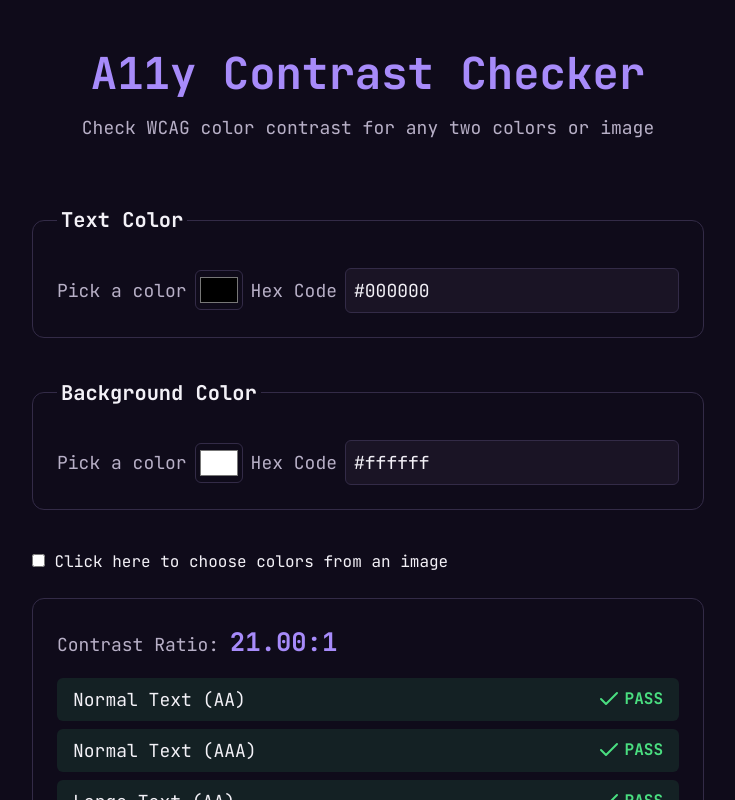
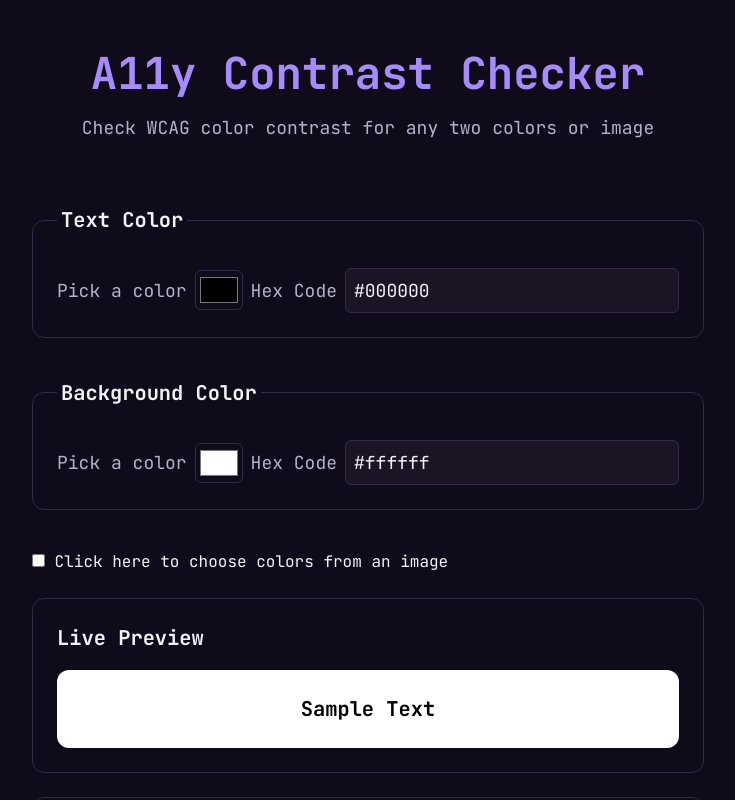
Before and after one commit to vbenedeto/a11y-contrast-checker, a Next.js app: page / in a window 1280 px wide. Shown: the top 800 px of the page, without its empty margins (272-1007 px from the left). Built offline with nearby package versions, Linux system fonts and the light colour scheme.

Commit message:
feat: Implement ColorPreview component

```diff
--- a/src/app/page.tsx
+++ b/src/app/page.tsx
@@ -6,6 +6,7 @@ import { ContrastResult, evaluateContrast, getContrastRatio, hexToRgb } from "@/
 import { ResultsPanel } from "@/components/ResultsPanel";
 import { ImageColorPicker } from "@/components/ImageColorPicker";
 import styled from "@emotion/styled";
+import { ColorPreview } from "@/components/ColorPreview";
 
 const StyledHeader = styled.header`
   padding: ${({ theme }) => theme.spacing.xl} ${({ theme }) => theme.spacing.lg};
@@ -46,7 +47,7 @@ const StyledFooter = styled.footer`
   a {
     color: ${({ theme }) => theme.colors.text};
     text-decoration: none;
-     display: inline-block;
+    display: inline-block;
     transition: transform 0.2s ease, color 0.2s ease;
 
     &:hover,
@@ -114,7 +115,10 @@ export default function Home() {
             onBackgroundPick={setBackgroundHex}
           />
         )}
-
+        <ColorPreview
+          foregroundHex={foregroundHex}
+          backgroundHex={backgroundHex}
+        />
         <ResultsPanel result={result} />
       </StyledMain>
       <StyledFooter>
--- /dev/null
+++ b/src/components/ColorPreview.tsx
@@ -0,0 +1,48 @@
+import styled from "@emotion/styled";
+
+type ColorPreviewProps = {
+  foregroundHex: string;
+  backgroundHex: string;
+}
+
+const Section = styled.section`
+  border: 1px solid ${({ theme }) => theme.colors.border};
+  border-radius: ${({ theme }) => theme.radii.md};
+  padding: ${({ theme }) => theme.spacing.lg};
+  display: flex;
+  flex-direction: column;
+  gap: ${({ theme }) => theme.spacing.md};
+
+  h3 {
+    font-size: ${({ theme }) => theme.fontSizes.lg};
+  }
+`;
+
+const PreviewBox = styled.div<{ $currentBg: string, $currentFg: string }>`
+  background-color: ${({ $currentBg }) => $currentBg || '#000000'};
+  padding: ${({ theme }) => theme.spacing.lg};
+  border-radius: ${({ theme }) => theme.radii.md};
+
+  p {
+    color: ${({ $currentFg }) => $currentFg || '#000000'};
+    font-size: ${({ theme }) => theme.fontSizes.lg};
+    font-weight: bold;
+    text-align: center;
+  }
+`
+
+export function ColorPreview({ foregroundHex, backgroundHex}: ColorPreviewProps) {
+  return (
+    <Section>
+      <h3>Live Preview</h3>
+
+      <PreviewBox
+        $currentBg={backgroundHex}
+        $currentFg={foregroundHex}
+        aria-label={`Preview of text color ${foregroundHex} on background color ${backgroundHex}`}
+      >
+        <p aria-hidden="true">Sample Text</p>
+      </PreviewBox>
+    </Section>
+  )
+}
```
